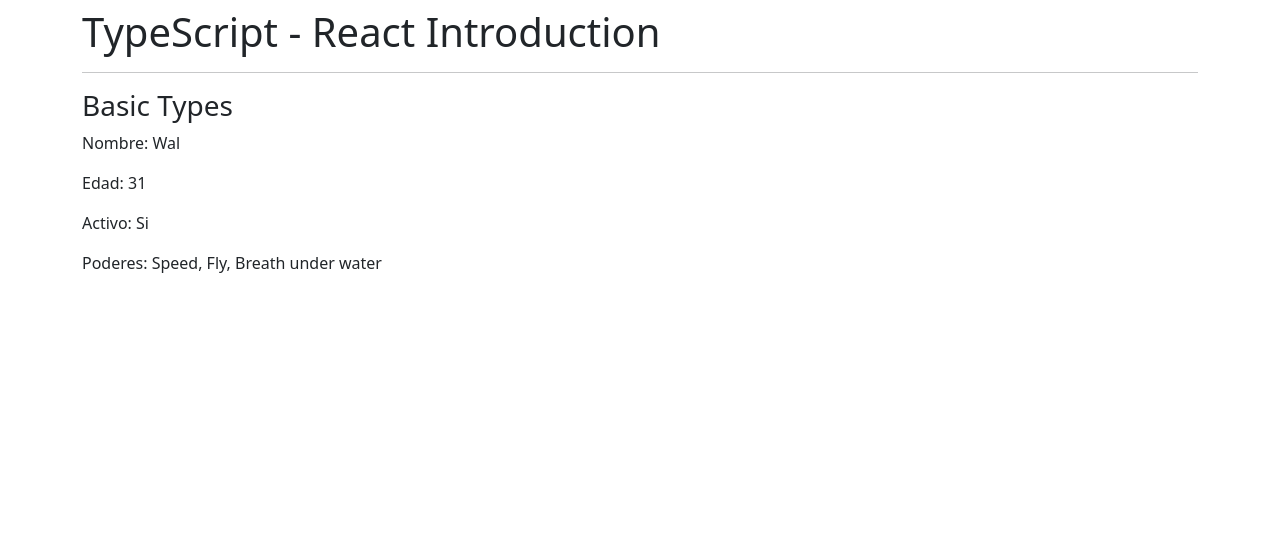
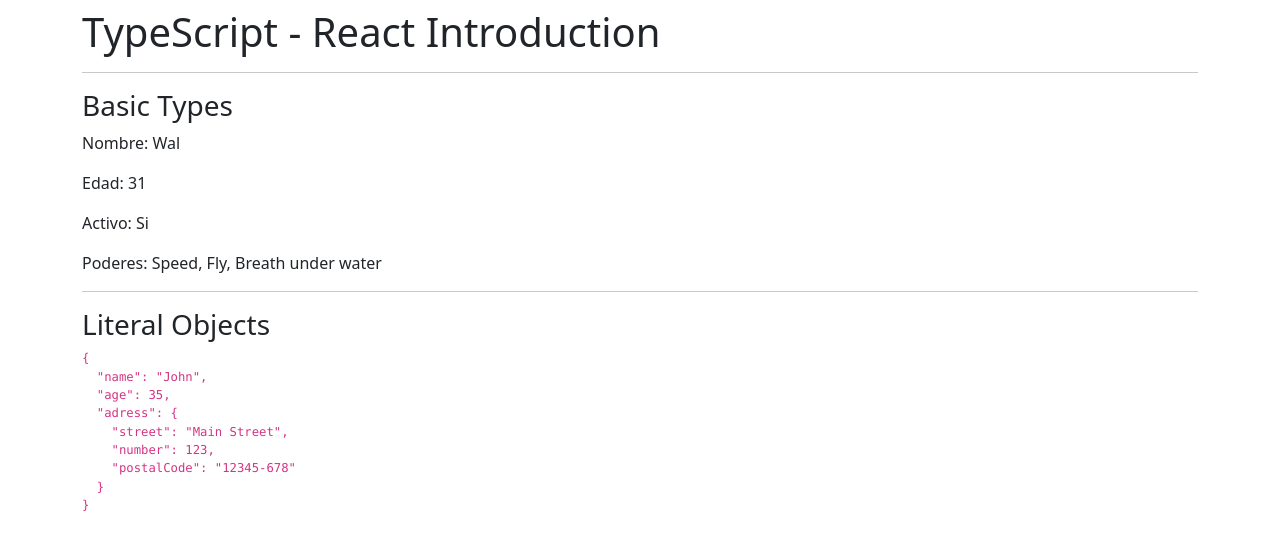
Before and after one commit to WallMonfortt/01-reinforcement, a React (Vite) app: page / in a window 1280 px wide. Shown: the top 550 px of the page. Built offline with nearby package versions, Linux system fonts and the light colour scheme.

Commit message:
Literal objects

```diff
--- a/src/App.tsx
+++ b/src/App.tsx
@@ -1,4 +1,5 @@
 import { BasicTypes } from "./typescrpt/BasicTypes";
+import LiteralObjects from "./typescrpt/LiteralObjects";
 
 const App = () => {
   return (
@@ -6,6 +7,8 @@
       <h1> TypeScript - React Introduction</h1>
       <hr/>
       <BasicTypes />
+      <hr/>
+      <LiteralObjects/>
     </div>
   )
 }
--- /dev/null
+++ b/src/typescrpt/LiteralObjects.tsx
@@ -0,0 +1,38 @@
+
+
+interface Person {
+    name: string;
+    age: number;
+    adress: Adress;
+}
+
+interface Adress {
+    street: string;
+    number: number;
+    postalCode: string;
+}
+
+const LiteralObjects = () => {
+
+    const person:Person = {
+        name: 'John',
+        age: 35,
+        adress: {
+            street: 'Main Street',
+            number: 123,
+            postalCode: '12345-678'
+        }
+    }
+  return (
+    <>
+      <h3>Literal Objects</h3>
+        <code>
+            <pre>
+                { JSON.stringify(person, null, 2) }
+            </pre>
+        </code>
+    </>
+  )
+}
+
+export default LiteralObjects
```
